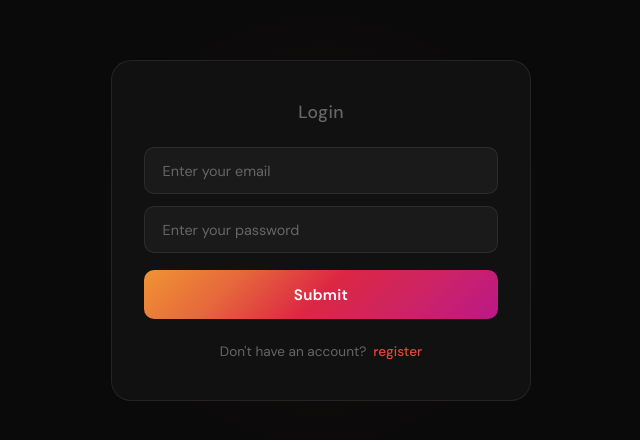
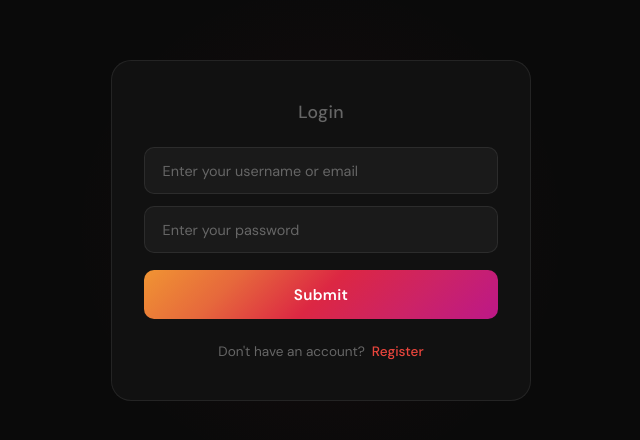
Before and after one commit to vijaym105/Real-world-project, a React (Vite) app in the folder Frontend insta-clone/: page /login in a window 1280 px wide. Shown: the part 170-610 px from the top of the page, without its empty margins (319-959 px from the left). Built offline with nearby package versions, Linux system fonts and the light colour scheme; no server answers.

Commit message:
fixed loginPage

```diff
--- a/Frontend insta-clone/src/features/auth/pages/Login.jsx
+++ b/Frontend insta-clone/src/features/auth/pages/Login.jsx
@@ -1,15 +1,15 @@
-import React, { useState } from 'react'
+// src/features/auth/pages/Login.jsx
+import { useState } from 'react'
 import '../style/form.scss'
 import { Link, useNavigate } from 'react-router'
-import axios from 'axios'
 import { useAuth } from '../hooks/useAuth'
 
 const Login = () => {
     const [username, setUsername] = useState("")
     const [password, setPassword] = useState("")
     const [error, setError] = useState("")
+    const navigate = useNavigate()
     const { handleLogin } = useAuth()
-    const navigate = useNavigate()
 
     async function HandleData(e) {
         e.preventDefault()
@@ -21,21 +21,30 @@ const Login = () => {
             setError("Invalid credentials. Please try again.")
         }
     }
+
     return (
         <main>
             <div className="form-cont">
                 <h1>Login</h1>
+                {error && <p style={{ color: '#e8453c', fontSize: '0.85rem' }}>{error}</p>}
                 <form onSubmit={HandleData}>
-                <input type="text"
-                onInput={(e)=>{setuserName(e.target.value)}}
-                name='username' placeholder='Enter your email'/>
-
-                <input type="password"
-                onInput={(e)=>{setPassword(e.target.value)}}
-                name='password' placeholder='Enter your password'/>
+                    <input
+                        type="text"
+                        onChange={(e) => setUsername(e.target.value)}
+                        value={username}
+                        name='username'
+                        placeholder='Enter your username or email'
+                    />
+                    <input
+                        type="password"
+                        onChange={(e) => setPassword(e.target.value)}
+                        value={password}
+                        name='password'
+                        placeholder='Enter your password'
+                    />
                     <button type='submit'>Submit</button>
                 </form>
-            <p>Don't have an account? <Link to="/register">register</Link></p>
+                <p>Don't have an account? <Link to="/register">Register</Link></p>
             </div>
         </main>
     )
```
Lines whose indentation alone changed are shown as unchanged.
